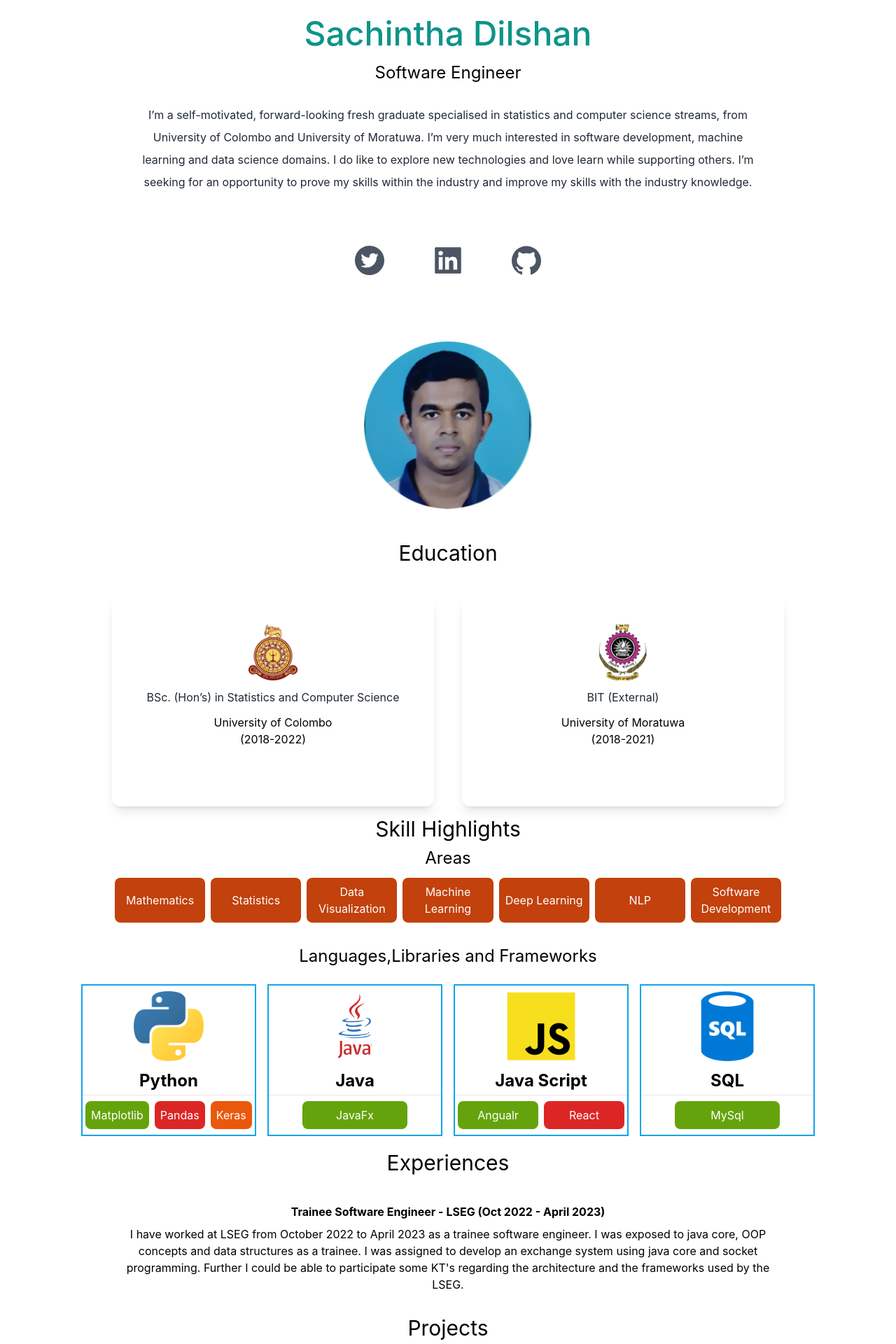
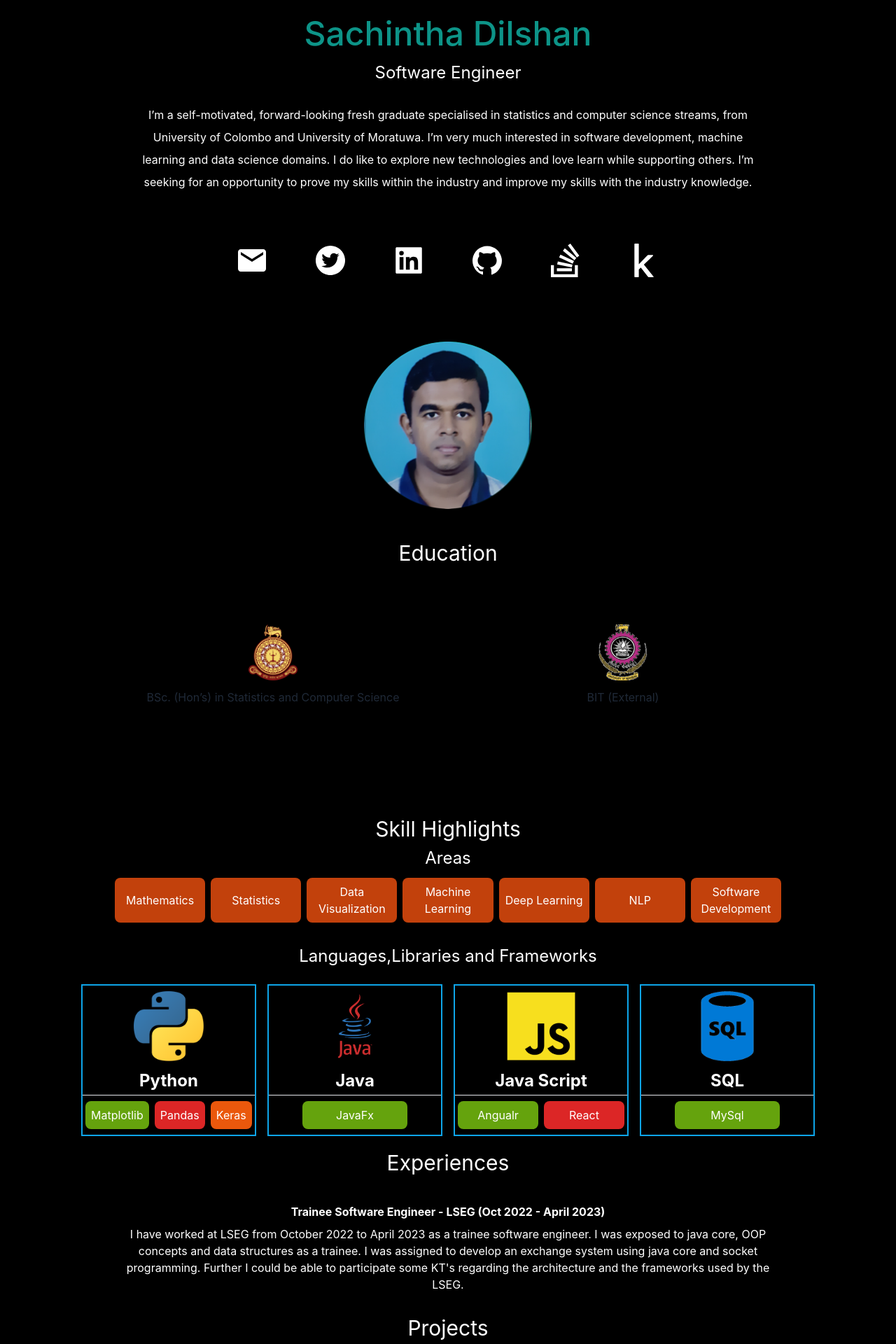
Before and after one commit to SachinthaDilshan96/myPortfolio, a React (Create React App) app: page / in a window 1280 px wide. Shown: the part 140-2060 px from the top of the page at 70% size. Built offline with nearby package versions, Linux system fonts and the light colour scheme.

Commit message:
social media updated

```diff
--- a/src/App.js
+++ b/src/App.js
@@ -5,16 +5,17 @@ import {useState} from "react";
 import {Education} from "./components/Education";
 import {Experience} from "./components/Experience";
 import {SkillHighlights} from "./components/SkillHighlights";
-
-
+import {BsStackOverflow} from "react-icons/bs"
+import {FaKaggle} from "react-icons/fa"
+import {MdEmail} from "react-icons/md"
 function App() {
   const [darkMode, setDarkMode] = useState(true);
   return (
-      <div className={darkMode?"dark":""}>
-        <main className={"bg-white px-10 md:px-20 lg:px-40 "}>
+      <div className={""}>
+        <main className={"bg-black px-10 md:px-20 lg:px-40 "}>
           <section className={"min-h-screen py-10"}>
             <nav className={"py-15 mb-12 flex justify-between"}>
-              <h1 className={"text-xl"}>Developed by Sachintha </h1>
+              <h1 className={"text-xl text-white"}>Developed by Sachintha </h1>
               <ul className={"flex items-center"}>
                 <li>
                   <BsFillMoonStarsFill onClick={()=>setDarkMode(!darkMode)} className={"cursor-pointer text-2xl "}/>
@@ -27,8 +28,8 @@ function App() {
 
             <div className={"text-center p-10"}>
               <h2 className={"text-5xl py-2 text-teal-600 font-medium"}>Sachintha Dilshan</h2>
-              <h3 className={"text-2xl py-2 dark:text-white"}>Software Engineer</h3>
-              <p className={"text-md py-5 leading-8 text-gray-800 "}>
+              <h3 className={"text-2xl py-2 text-white"}>Software Engineer</h3>
+              <p className={"text-md py-5 leading-8 text-white "}>
                 I’m a self-motivated, forward-looking fresh graduate specialised in statistics and computer
                 science streams, from University of Colombo and University of Moratuwa. I’m very much
                 interested in software development, machine learning and data science domains. I do like
@@ -38,16 +39,25 @@ function App() {
               </p>
             </div>
 
-            <div className={"text-5xl flex justify-center gap-16 py-3 text-gray-600"}>
+            <div className={"text-5xl flex justify-center gap-16 py-3 text-white"}>
+              <a href={"mailto:sachinthadilshan96@gmail.com"} target={"_blank"}>
+                <MdEmail className={"hover:cursor-pointer hover:scale-125 transition duration-700 "}/>
+              </a>
+
               <a href={"https://twitter.com/Sachinthadil96"} target={"_blank"}>
                 <AiFillTwitterCircle className={"hover:cursor-pointer hover:scale-125 transition duration-700 "}/>
               </a>
               <a href={"https://www.linkedin.com/in/sachintha-dilshan96/"} target={"_blank"}>
                 <AiFillLinkedin className={"hover:cursor-pointer hover:scale-125 transition duration-700 "}/>
               </a>
-
               <a href={"https://github.com/SachinthaDilshan96"} target={"_blank"}>
                 <AiFillGithub className={"hover:cursor-pointer hover:scale-125 transition duration-700 "}/>
+              </a>
+              <a href={"https://stackoverflow.com/users/17039223/sachintha-dilshan"} target={"_blank"}>
+                <BsStackOverflow className={"hover:cursor-pointer hover:scale-125 transition duration-700 "}/>
+              </a>
+              <a href={"https://www.kaggle.com/sachinthadilshan"} target={"_blank"}>
+                <FaKaggle className={"hover:cursor-pointer hover:scale-125 transition duration-700 "}/>
               </a>
             </div>
 
@@ -58,7 +68,7 @@ function App() {
 
           <section>
             <div className={"text-center"}>
-              <h3 className={"text-3xl py-1"}>Education</h3>
+              <h3 className={"text-3xl py-1 text-white"}>Education</h3>
               <div className={"flex h-[350px] gap-10 mx-auto justify-evenly "}>
                 <div className={"w-1/2 "}>
                   <Education props={{degree: 'BSc. (Hon’s) in Statistics and Computer Science',uni:'University of Colombo',period:'(2018-2022)',logo:require('../src/resources/uoc.png')}}/>
@@ -72,7 +82,7 @@ function App() {
 
           <section className={"w-full"}>
             <div className={"text-center  w-full"}>
-              <h3 className={"text-3xl py-1"}>Skill Highlights</h3>
+              <h3 className={"text-3xl text-white py-1"}>Skill Highlights</h3>
               <div className={"w-full"}>
                 <SkillHighlights/>
               </div>
@@ -81,7 +91,7 @@ function App() {
 
           <section>
             <div className={"text-center my-4"}>
-              <h3 className={"text-3xl py-1"}> Experiences</h3>
+              <h3 className={"text-3xl text-white py-1"}> Experiences</h3>
               <div className={"my-5"}>
                 <Experience/>
               </div>
@@ -90,7 +100,7 @@ function App() {
 
           <section>
             <div className={"text-center"}>
-              <h3 className={"text-3xl py-1"}>Projects</h3>
+              <h3 className={"text-3xl text-white py-1"}>Projects</h3>
               <div className={"flex flex-col gap-10 py-10 lg:flex-row lg:flex-wrap"}>
                 <div className={"basis-1/4 flex-1"}>
                   <img  className={"m-auto rounded-lg object-cover"} width={'100%'} height={'100%'} layout={"responsive"} src={require("./resources/java.png")} alt={"user"}/>
--- a/src/components/Education.js
+++ b/src/components/Education.js
@@ -1,6 +1,6 @@
 export const Education = ({props}) => {
     return (
-        <div className={"h-[350px]"}>
+        <div className={"h-[350px] hover:sa"}>
             <div className={"text-center h-[300px]  shadow-lg p-10 rounded-xl my-10 dark:bg-white"}>
                 <img className={"h-20 mx-auto"} src={props.logo}/>
                 <h3 className={"text-md py-2 leading-8 text-gray-800"}>{props.degree}</h3>
--- a/src/components/Experience.js
+++ b/src/components/Experience.js
@@ -1,8 +1,8 @@
 export const Experience = () => {
     return (
         <div className={"my-2 p-2"}>
-            <h3 className={"py-2 font-bold"}>Trainee Software Engineer - LSEG (Oct 2022 - April 2023)</h3>
-            <p className={""}>
+            <h3 className={"py-2 text-white font-bold"}>Trainee Software Engineer - LSEG (Oct 2022 - April 2023)</h3>
+            <p className={"text-white"}>
                 I have worked at LSEG from October 2022 to April 2023 as a trainee software engineer. I
                 was exposed to java core, OOP concepts and data structures as a trainee. I
                 was assigned to develop an exchange system using java core and socket programming.
--- a/src/components/Language.js
+++ b/src/components/Language.js
@@ -7,7 +7,7 @@ export const Language=({props})=>{
                <img src={props.image} className={"w-[100px] h-[100px] mx-auto my-2"} alt={"language"}/>
            </div>
            <div >
-               <h2 className={"text-2xl font-bold py-1"}>{props.language}</h2>
+               <h2 className={"text-2xl text-white font-bold py-1"}>{props.language}</h2>
            </div>
            <hr/>
            <div className={"justify-center"}>
--- a/src/components/SkillHighlights.js
+++ b/src/components/SkillHighlights.js
@@ -6,13 +6,13 @@ export const SkillHighlights = () => {
 
     return (
         <div className={"w-full"}>
-            <h1 className={"text-2xl py-1"}>Areas</h1>
+            <h1 className={"text-2xl text-white py-1"}>Areas</h1>
             <div className={"flex justify-center"}>
                 {areas.map((a) =>
                     <Area key={a} area={a}  />
                 )}
             </div>
-            <h1 className={"text-2xl my-6"}>Languages,Libraries and Frameworks</h1>
+            <h1 className={"text-2xl text-white my-6"}>Languages,Libraries and Frameworks</h1>
             <div className={"flex justify-center "}>
                 <Languages/>
             </div>
```
